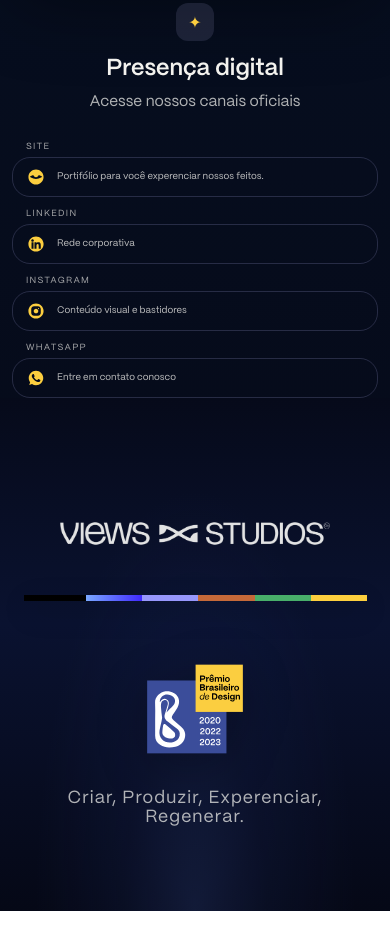
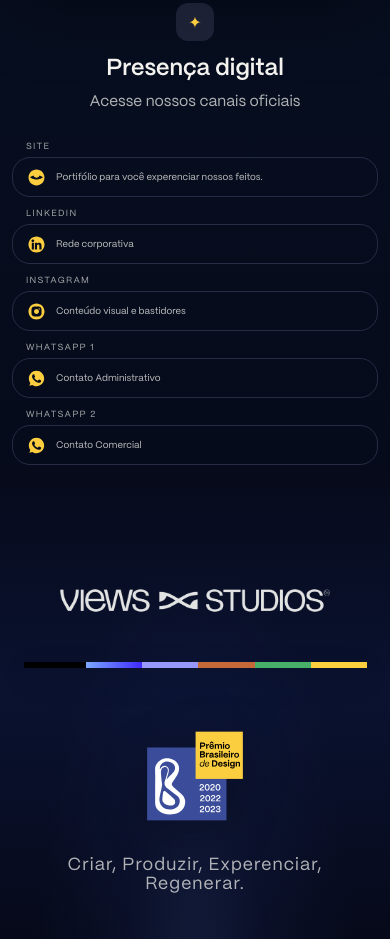
Before and after one commit to tawam/views-digital-card, a plain HTML site: page index.html in a window 390 px wide. Shown: the part 1469-2408 px from the top of the page. Before the commit the page ends 2380 px from the top, so only its background shows below. Drawn offline with Linux system fonts and the light colour scheme.

Commit message:
Add files via upload

```diff
--- a/index.html
+++ b/index.html
@@ -108,11 +108,18 @@
                 <span class="social-meta"><strong>Conteúdo visual e bastidores</strong></span>
               </span>
             </a>
-            <a class="social-link" id="social-whatsapp" href="#" target="_blank" rel="noreferrer noopener" aria-label="Abrir WhatsApp">
-              <span class="social-label">WhatsApp</span>
+            <a class="social-link" id="social-whatsapp-1" href="#" target="_blank" rel="noreferrer noopener" aria-label="Abrir WhatsApp administrativo">
+              <span class="social-label">WhatsApp 1</span>
               <span class="social-inner">
                 <span class="social-icon" aria-hidden="true"></span>
-                <span class="social-meta"><strong>Entre em contato conosco</strong></span>
+                <span class="social-meta"><strong>Contato Administrativo</strong></span>
+              </span>
+            </a>
+            <a class="social-link" id="social-whatsapp-2" href="#" target="_blank" rel="noreferrer noopener" aria-label="Abrir WhatsApp comercial">
+              <span class="social-label">WhatsApp 2</span>
+              <span class="social-inner">
+                <span class="social-icon" aria-hidden="true"></span>
+                <span class="social-meta"><strong>Contato Comercial</strong></span>
               </span>
             </a>
           </div>
--- a/script.js
+++ b/script.js
@@ -23,14 +23,16 @@
   site: document.getElementById('social-site'),
   linkedin: document.getElementById('social-linkedin'),
   instagram: document.getElementById('social-instagram'),
-  whatsapp: document.getElementById('social-whatsapp')
+  whatsapp1: document.getElementById('social-whatsapp-1'),
+  whatsapp2: document.getElementById('social-whatsapp-2')
 };
 
 const socialIcons = {
   site: `<?xml version="1.0" encoding="UTF-8"?><svg xmlns="http://www.w3.org/2000/svg" viewBox="0 0 700 700" fill="currentColor"><path d="M350,55.72c-162.52,0-294.28,131.75-294.28,294.28s131.75,294.28,294.28,294.28,294.28-131.75,294.28-294.28S512.52,55.72,350,55.72ZM546.64,370c-59.24,36.11-127.27,55.23-196.64,55.27-69.37-.05-137.4-19.16-196.64-55.27l-45.91-27.98,45.91-27.98c27.77-16.93,57.49-30.07,88.35-39.31,13.75,47.52,56.6,82.61,108.04,84.74v.02c.08,0,.16,0,.25-.01.08,0,.16,0,.25.01v-.02c51.44-2.13,94.29-37.22,108.04-84.74,30.87,9.24,60.58,22.39,88.35,39.31l45.91,27.98-45.91,27.98Z"/></svg>`,
   linkedin: `<?xml version="1.0" encoding="UTF-8"?><svg xmlns="http://www.w3.org/2000/svg" viewBox="0 0 700 700" fill="currentColor"><path d="M350,54.4c-163.25,0-295.6,132.34-295.6,295.6s132.34,295.6,295.6,295.6,295.6-132.34,295.6-295.6S513.25,54.4,350,54.4ZM254.72,524.54c0,6.98-5.66,12.64-12.64,12.64h-53.81c-6.98,0-12.64-5.66-12.64-12.64v-225.58c0-6.98,5.66-12.64,12.64-12.64h53.81c6.98,0,12.64,5.66,12.64,12.64v225.58ZM215.18,265.06c-28.23,0-51.12-22.89-51.12-51.12s22.89-51.12,51.12-51.12,51.12,22.89,51.12,51.12-22.89,51.12-51.12,51.12ZM535.95,416.39v109.18c0,6.42-5.2,11.62-11.62,11.62h-57.74c-6.42,0-11.62-5.2-11.62-11.62v-105.81c0-15.78,4.63-69.17-41.25-69.17-35.59,0-42.81,36.54-44.26,52.94v122.04c0,6.42-5.2,11.62-11.62,11.62h-55.85c-6.42,0-11.62-5.2-11.62-11.62v-227.62c0-6.42,5.2-11.62,11.62-11.62h55.85c6.42,0,11.62,5.2,11.62,11.62v19.68c13.2-19.8,32.81-35.09,74.56-35.09,92.46,0,91.93,86.38,91.93,133.85Z"/></svg>`,
   instagram: `<?xml version="1.0" encoding="UTF-8"?><svg xmlns="http://www.w3.org/2000/svg" viewBox="0 0 700 700" fill="currentColor"><path d="M350,259.81c-49.84,0-90.19,40.35-90.19,90.19s40.35,90.19,90.19,90.19,90.19-40.35,90.19-90.19-40.35-90.19-90.19-90.19Z"/><path d="M449.68,231.33c-13.29,0-23.73,10.44-23.73,23.73s10.44,23.73,23.73,23.73,23.73-10.44,23.73-23.73-10.44-23.73-23.73-23.73Z"/><path d="M350,54.4c-163.25,0-295.6,132.34-295.6,295.6s132.34,295.6,295.6,295.6,295.6-132.34,295.6-295.6S513.25,54.4,350,54.4ZM535.13,425.95c0,60.28-48.9,109.18-109.18,109.18h-151.9c-60.28,0-109.18-48.9-109.18-109.18v-151.9c0-60.28,48.9-109.18,109.18-109.18h151.9c60.28,0,109.18,48.9,109.18,109.18v151.9Z"/></svg>`,
-  whatsapp: `<?xml version="1.0" encoding="UTF-8"?><svg xmlns="http://www.w3.org/2000/svg" viewBox="0 0 700 700" fill="currentColor"><path d="M514.25,466.28c-6.8,19.25-33.83,35.17-55.39,39.83-14.76,3.13-34,5.62-98.84-21.26-72.83-30.17-173.95-137.65-173.95-209.17,0-36.41,20.99-78.81,57.7-78.81,17.66,0,21.56.34,27.37,14.29,6.8,16.42,23.39,56.9,25.37,61.05,8.15,17.02-8.3,26.98-20.23,41.8-3.81,4.46-8.13,9.29-3.3,17.58,4.8,8.13,21.39,35.17,45.77,56.87,31.49,28.06,57.02,37.01,66.17,40.82,6.8,2.81,14.93,2.16,19.89-3.14,6.29-6.81,14.11-18.09,22.06-29.21,5.62-7.96,12.75-8.96,20.23-6.13,5.05,1.75,69.24,31.56,71.95,36.33,2,3.47,2,19.89-4.8,39.14M350.06,67.84h-.14c-155.56,0-282.08,126.56-282.08,282.16,0,61.7,19.89,118.94,53.72,165.37l-35.16,104.85,108.43-34.65c44.61,29.52,97.85,46.6,155.22,46.6,155.56,0,282.1-126.56,282.1-282.16S505.61,67.84,350.06,67.84"/></svg>`
+  whatsapp1: `<?xml version="1.0" encoding="UTF-8"?><svg xmlns="http://www.w3.org/2000/svg" viewBox="0 0 700 700" fill="currentColor"><path d="M514.25,466.28c-6.8,19.25-33.83,35.17-55.39,39.83-14.76,3.13-34,5.62-98.84-21.26-72.83-30.17-173.95-137.65-173.95-209.17,0-36.41,20.99-78.81,57.7-78.81,17.66,0,21.56.34,27.37,14.29,6.8,16.42,23.39,56.9,25.37,61.05,8.15,17.02-8.3,26.98-20.23,41.8-3.81,4.46-8.13,9.29-3.3,17.58,4.8,8.13,21.39,35.17,45.77,56.87,31.49,28.06,57.02,37.01,66.17,40.82,6.8,2.81,14.93,2.16,19.89-3.14,6.29-6.81,14.11-18.09,22.06-29.21,5.62-7.96,12.75-8.96,20.23-6.13,5.05,1.75,69.24,31.56,71.95,36.33,2,3.47,2,19.89-4.8,39.14M350.06,67.84h-.14c-155.56,0-282.08,126.56-282.08,282.16,0,61.7,19.89,118.94,53.72,165.37l-35.16,104.85,108.43-34.65c44.61,29.52,97.85,46.6,155.22,46.6,155.56,0,282.1-126.56,282.1-282.16S505.61,67.84,350.06,67.84"/></svg>`,
+  whatsapp2: `<?xml version="1.0" encoding="UTF-8"?><svg xmlns="http://www.w3.org/2000/svg" viewBox="0 0 700 700" fill="currentColor"><path d="M514.25,466.28c-6.8,19.25-33.83,35.17-55.39,39.83-14.76,3.13-34,5.62-98.84-21.26-72.83-30.17-173.95-137.65-173.95-209.17,0-36.41,20.99-78.81,57.7-78.81,17.66,0,21.56.34,27.37,14.29,6.8,16.42,23.39,56.9,25.37,61.05,8.15,17.02-8.3,26.98-20.23,41.8-3.81,4.46-8.13,9.29-3.3,17.58,4.8,8.13,21.39,35.17,45.77,56.87,31.49,28.06,57.02,37.01,66.17,40.82,6.8,2.81,14.93,2.16,19.89-3.14,6.29-6.81,14.11-18.09,22.06-29.21,5.62-7.96,12.75-8.96,20.23-6.13,5.05,1.75,69.24,31.56,71.95,36.33,2,3.47,2,19.89-4.8,39.14M350.06,67.84h-.14c-155.56,0-282.08,126.56-282.08,282.16,0,61.7,19.89,118.94,53.72,165.37l-35.16,104.85,108.43-34.65c44.61,29.52,97.85,46.6,155.22,46.6,155.56,0,282.1-126.56,282.1-282.16S505.61,67.84,350.06,67.84"/></svg>`
 };
 
 const companies = {
@@ -50,7 +52,8 @@
       site: 'https://viewsstudios.com.br/',
       linkedin: 'https://www.linkedin.com/company/views-producoes-artisticas/about/',
       instagram: 'https://www.instagram.com/viewsproducoesartisticas?utm_source=ig_web_button_share_sheet&igsh=ZDNlZDc0MzIxNw==',
-      whatsapp: 'https://wa.me/554197675393?text=Estou%20entrando%20em%20contato%20atrav%C3%A9s%20do%20cart%C3%A3o%20digital%2C%20gostaria%20de%20pedir%20algumas%20informa%C3%A7%C3%B5es.'
+      whatsapp1: 'https://wa.me/554197675393?text=Estou%20entrando%20em%20contato%20atrav%C3%A9s%20do%20cart%C3%A3o%20digital%2C%20gostaria%20de%20pedir%20algumas%20informa%C3%A7%C3%B5es.',
+      whatsapp2: 'https://wa.me/554199197983?text=Estou%20entrando%20em%20contato%20atrav%C3%A9s%20do%20cart%C3%A3o%20digital%2C%20gostaria%20de%20pedir%20algumas%20informa%C3%A7%C3%B5es.'
     }
   },
   studios: {
@@ -69,7 +72,8 @@
       site: 'https://viewsstudios.com.br/',
       linkedin: 'https://www.linkedin.com/company/views-producoes-artisticas/about/',
       instagram: 'https://www.instagram.com/viewsproducoesartisticas?utm_source=ig_web_button_share_sheet&igsh=ZDNlZDc0MzIxNw==',
-      whatsapp: 'https://wa.me/554197675393?text=Estou%20entrando%20em%20contato%20atrav%C3%A9s%20do%20cart%C3%A3o%20digital%2C%20gostaria%20de%20pedir%20algumas%20informa%C3%A7%C3%B5es.'
+      whatsapp1: 'https://wa.me/554197675393?text=Estou%20entrando%20em%20contato%20atrav%C3%A9s%20do%20cart%C3%A3o%20digital%2C%20gostaria%20de%20pedir%20algumas%20informa%C3%A7%C3%B5es.',
+      whatsapp2: 'https://wa.me/554199197983?text=Estou%20entrando%20em%20contato%20atrav%C3%A9s%20do%20cart%C3%A3o%20digital%2C%20gostaria%20de%20pedir%20algumas%20informa%C3%A7%C3%B5es.'
     }
   }
 };
--- a/styles.css
+++ b/styles.css
@@ -439,19 +439,24 @@
 }
 
 .social-section {
-  width: min(1060px, calc(100% - 48px));
+  width: min(1280px, calc(100% - 48px));
   margin: 96px auto 0;
   position: relative;
   z-index: 5;
 }
 
 .social-grid {
-  width: min(1060px, 100%);
+  width: min(1240px, 100%);
   margin: 0 auto;
-  display: grid;
-  grid-template-columns: repeat(4, minmax(0, 1fr));
-  gap: 20px;
+  display: flex;
+  flex-wrap: nowrap;
   justify-content: center;
+  gap: 14px;
+}
+
+.social-link {
+  width: 228px;
+  flex: 0 0 228px;
 }
 
 .social-link {
@@ -475,9 +480,9 @@
 
 .social-label {
   display: block;
-  padding-left: 20px;
+  padding-left: 18px;
   color: rgba(243, 242, 238, 0.68);
-  font-size: 0.66rem;
+  font-size: 0.64rem;
   letter-spacing: 0.14em;
   text-transform: uppercase;
 }
@@ -485,9 +490,9 @@
 .social-inner {
   display: flex;
   align-items: center;
-  gap: 12px;
+  gap: 10px;
   min-height: 48px;
-  padding: 0 20px;
+  padding: 0 16px;
   border-radius: 999px;
   border: 1px solid rgba(147, 147, 200, 0.24);
   transition: border-color 180ms ease, box-shadow 180ms ease, transform 180ms ease;
@@ -505,17 +510,17 @@
 }
 
 .social-icon {
-  width: 18px;
-  height: 18px;
-  flex: 0 0 18px;
+  width: 19px;
+  height: 19px;
+  flex: 0 0 19px;
   display: inline-grid;
   place-items: center;
   color: var(--yellow);
 }
 
 .social-icon svg {
-  width: 18px;
-  height: 18px;
+  width: 19px;
+  height: 19px;
   display: block;
 }
 
@@ -524,9 +529,9 @@
 }
 
 .social-meta strong {
-  font-size: 0.72rem;
+  font-size: 0.7rem;
   font-weight: 400;
-  line-height: 1.2;
+  line-height: 1.16;
   color: rgba(243, 242, 238, 0.76);
 }
 
@@ -625,7 +630,14 @@
   }
 
   .social-grid {
-    grid-template-columns: repeat(2, minmax(0, 1fr));
+    width: 100%;
+    flex-wrap: wrap;
+    gap: 14px;
+  }
+
+  .social-link {
+    width: calc(50% - 7px);
+    flex: 0 0 calc(50% - 7px);
   }
 }
 
@@ -683,8 +695,14 @@
   }
 
   .social-grid {
-    grid-template-columns: 1fr 1fr;
+    width: 100%;
+    flex-wrap: wrap;
     gap: 14px;
+  }
+
+  .social-link {
+    width: calc(50% - 7px);
+    flex: 0 0 calc(50% - 7px);
   }
 }
 
@@ -756,11 +774,14 @@
   }
 
   .social-grid {
-    grid-template-columns: 1fr;
+    width: 100%;
+    flex-direction: column;
     gap: 12px;
   }
 
   .social-link {
+    width: 100%;
+    flex: 0 0 100%;
     gap: 5px;
   }
 
```
